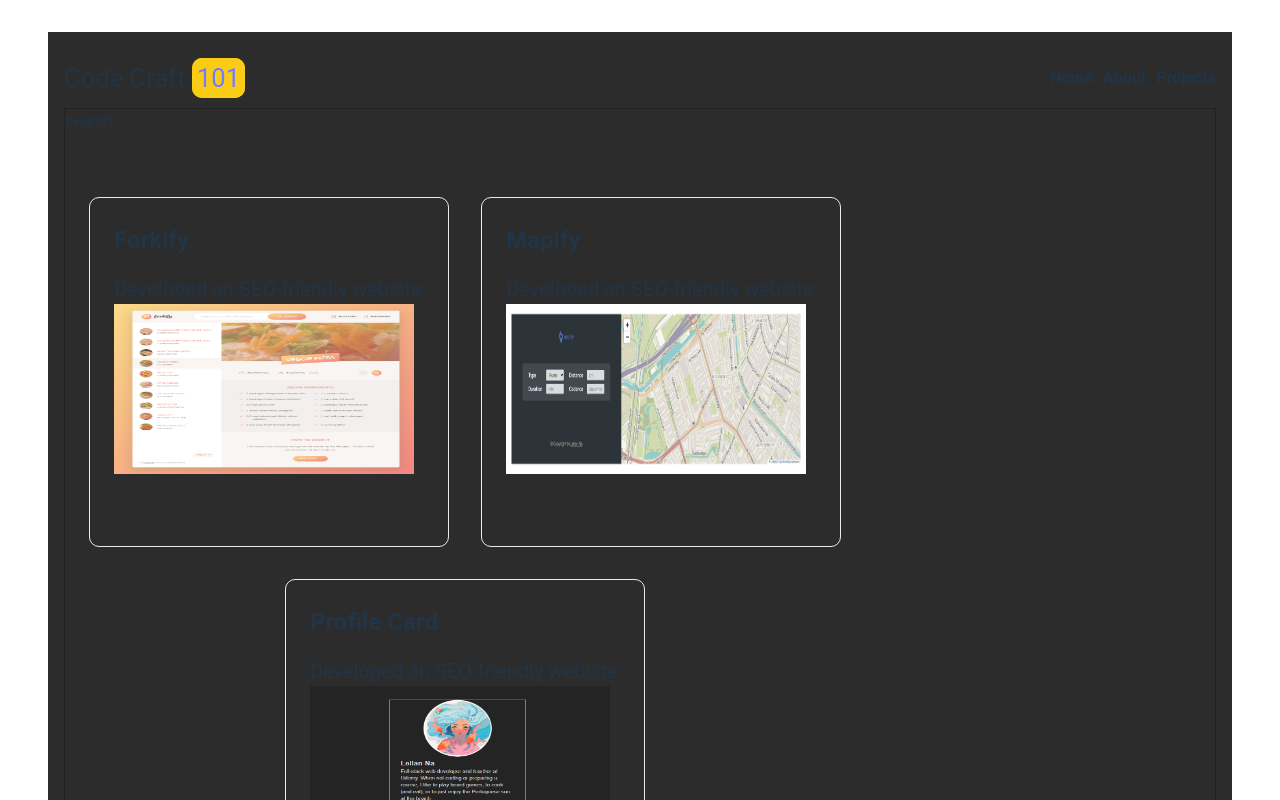
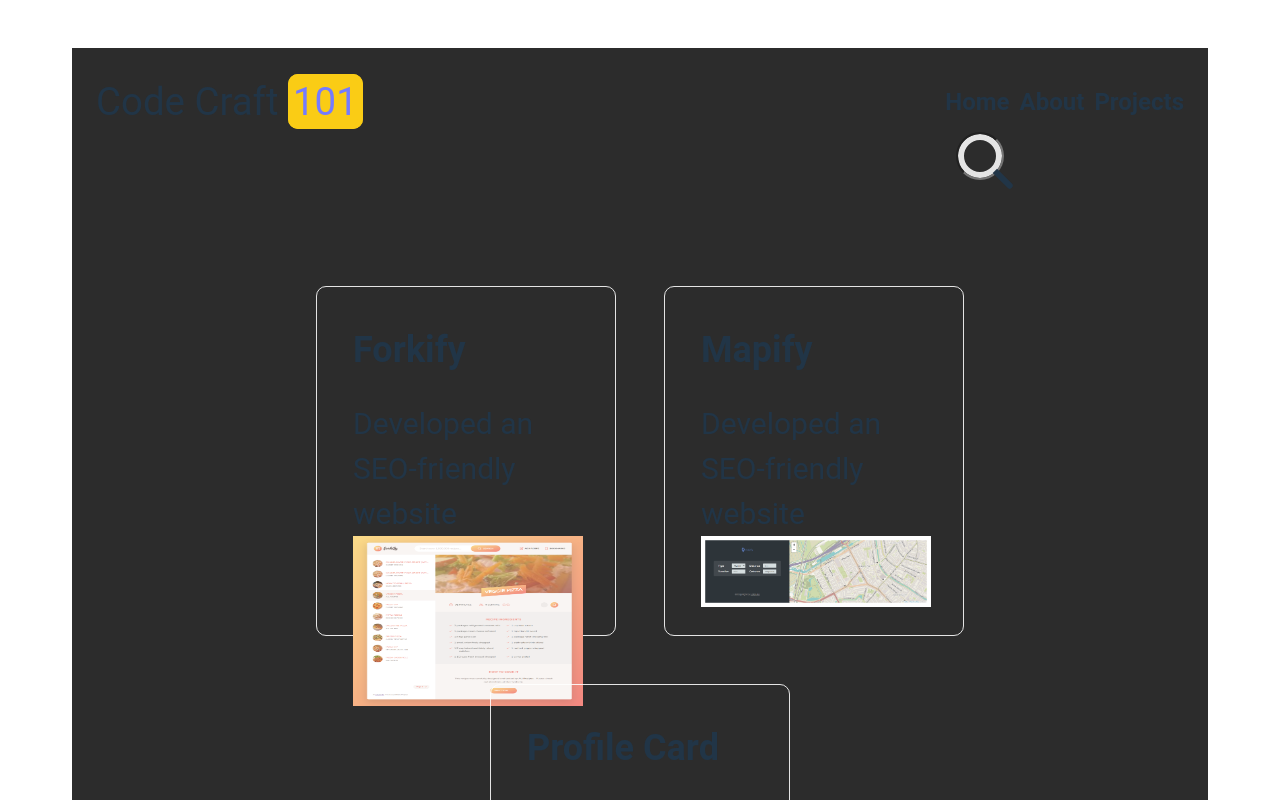
Before and after one commit to naleilan/CodeCraft101, a React (Vite) app: page / in a window 1280 px wide. Shown: the top 800 px of the page. Built offline with nearby package versions, Linux system fonts and the light colour scheme.

Commit message:
add search button css

```diff
--- a/src/App.jsx
+++ b/src/App.jsx
@@ -28,14 +28,19 @@ function Header() {
 function Main() {
   return (
     <main>
-      <form className="searchbar">search</form>
-      <section className="grid">
+      <div className="searchbtn">
+        <label htmlFor="search">Search</label>
+        <input id="search" type="search" pattern=".*\S.*" required />
+        <span className="caret"></span>
+      </div>
+
+      <section className="cards">
         <div className="card">
           <h2>Forkify</h2>
           <p>Developed an SEO-friendly website</p>
           <img
             src="../public/img/forkify.jpg"
-            width={300}
+            width={230}
             height={170}
             alt="Forkify"
           />
@@ -64,7 +69,7 @@ function Main() {
           <p>Developed an SEO-friendly website</p>
           <img
             src="../public/img/mapify.jpg"
-            width={300}
+            width={230}
             height={170}
             alt="mapify"
           />
@@ -93,7 +98,7 @@ function Main() {
           <p>Developed an SEO-friendly website</p>
           <img
             src="../public/img/profilecard.jpg"
-            width={300}
+            width={230}
             height={170}
             alt="ProfileCard"
           />
--- a/src/index.css
+++ b/src/index.css
@@ -11,6 +11,12 @@
   --color-dark2: #242323;
   --color-yelow: #facc15;
   --color-blu: #747bff;
+
+  --fg: #ffffffde;
+  --input: #2e3138;
+
+  --dur: 1s;
+  font-size: calc(16px + (24 - 16) * (100vw - 320px) / (1280 - 320));
 
   font-synthesis: none;
   text-rendering: optimizeLegibility;
@@ -46,7 +52,6 @@ nav {
   justify-content: space-between;
   align-items: center;
   height: 60px;
-  /* border: 1px solid #fff; */
 }
 
 nav p {
@@ -72,12 +77,10 @@ nav span {
 }
 /*********main********/
 main {
-  border: 1px solid var(--color-dark2);
-}
-
-.main-section {
-  max-width: 1140px;
-  height: 90vh;
+  display: flex;
+  flex-direction: column;
+  align-items: center;
+  justify-content: center;
 }
 
 ul,
@@ -85,30 +88,13 @@ li {
   list-style: none;
 }
 
-/*******footer ******/
-footer {
-  display: flex;
-  gap: 30px;
-  align-items: center;
-  justify-content: space-around;
-}
-
-.footer-div {
-  gap: 50px;
-}
-
-a {
-  text-decoration: none;
-  margin-right: 30px;
-}
-
-.grid {
+.cards {
   display: flex;
   align-items: center;
   justify-content: center;
   flex-wrap: wrap;
-  max-width: 800px;
-  margin-top: 3rem;
+  max-width: 1100px;
+  margin: 3rem 1rem;
 }
 
 .card {
@@ -118,10 +104,10 @@ a {
   text-align: left;
   color: inherit;
   text-decoration: none;
-  border: 1px solid #eaeaea;
+  border: 1px solid var(--fg);
   border-radius: 10px;
   transition: color 0.15s ease, border-color 0.15s ease;
-  width: 45%;
+  width: 300px;
   height: 350px;
   display: flex;
   flex-direction: column;
@@ -187,6 +173,226 @@ a {
 .preview {
   margin: 5px;
 }
+
+/*******search **********/
+input {
+  color: var(--fg);
+  font: 1em/1.5 Hind, sans-serif;
+}
+
+.searchbtn {
+  justify-content: flex-end;
+  margin-left: auto;
+}
+
+input,
+.caret {
+  margin: auto;
+}
+
+.searchbtn {
+  position: relative;
+  width: 100%;
+  max-width: 17em;
+}
+
+input,
+.caret {
+  display: block;
+  transition: all calc(var(--dur) * 0.5) linear;
+}
+input,
+.caret {
+  display: block;
+  transition: all calc(var(--dur) * 0.5) linear;
+}
+input {
+  background: transparent;
+  border-radius: 50%;
+  box-shadow: 0 0 0 0.25em inset;
+  caret-color: var(--color-blu);
+  width: 2em;
+  height: 2em;
+  -webkit-appearance: none;
+  -moz-appearance: none;
+  appearance: none;
+}
+input:focus,
+input:valid {
+  background: var(--input);
+  border-radius: 0.25em;
+  box-shadow: none;
+  padding: 0.75em 1em;
+  transition-duration: calc(var(--dur) * 0.25);
+  transition-delay: calc(var(--dur) * 0.25);
+  width: 100%;
+  height: 3em;
+}
+input:focus {
+  animation: showCaret var(--dur) steps(1);
+  outline: transparent;
+}
+input:focus + .caret,
+input:valid + .caret {
+  animation: handleToCaret var(--dur) linear;
+  background: transparent;
+  width: 1px;
+  height: 1.5em;
+  transform: translate(0, -1em) rotate(-180deg) translate(7.5em, -0.25em);
+}
+input::-webkit-search-decoration {
+  -webkit-appearance: none;
+}
+label {
+  color: var(--fg);
+  overflow: hidden;
+  position: absolute;
+  width: 0;
+  height: 0;
+}
+.caret {
+  background: currentColor;
+  border-radius: 0 0 0.125em 0.125em;
+  margin-bottom: -0.6em;
+  width: 0.25em;
+  height: 1em;
+  transform: translate(0, -1em) rotate(-45deg) translate(0, 0.875em);
+  transform-origin: 50% 0;
+}
+
+/* Dark mode */
+@media (prefers-color-scheme: dark) {
+  :root {
+    --fg: #ffffffde;
+    --input: #2e3138;
+    --color-dark: #2c2c2c;
+    --color-blu: #747bff;
+  }
+}
+
+/* Animations */
+@keyframes showCaret {
+  from {
+    caret-color: transparent;
+  }
+  to {
+    caret-color: var(--color-blu);
+  }
+}
+@keyframes handleToCaret {
+  from {
+    background: currentColor;
+    width: 0.25em;
+    height: 1em;
+    transform: translate(0, -1em) rotate(-45deg) translate(0, 0.875em);
+  }
+  25% {
+    background: currentColor;
+    width: 0.25em;
+    height: 1em;
+    transform: translate(0, -1em) rotate(-180deg) translate(0, 0.875em);
+  }
+  50%,
+  62.5% {
+    background: var(--color-blu);
+    width: 1px;
+    height: 1.5em;
+    transform: translate(0, -1em) rotate(-180deg) translate(7.5em, 2.5em);
+  }
+  75%,
+  99% {
+    background: var(--color-blu);
+    width: 1px;
+    height: 1.5em;
+    transform: translate(0, -1em) rotate(-180deg) translate(7.5em, -0.25em);
+  }
+  87.5% {
+    background: var(--color-blu);
+    width: 1px;
+    height: 1.5em;
+    transform: translate(0, -1em) rotate(-180deg) translate(7.5em, 0.125em);
+  }
+  to {
+    background: transparent;
+    width: 1px;
+    height: 1.5em;
+    transform: translate(0, -1em) rotate(-180deg) translate(7.5em, -0.25em);
+  }
+}
+
+/* Animations */
+@keyframes showCaret {
+  from {
+    caret-color: transparent;
+  }
+  to {
+    caret-color: var(--color-blu);
+  }
+}
+
+@keyframes handleToCaret {
+  from {
+    background: currentColor;
+    width: 0.25em;
+    height: 1em;
+    transform: translate(0, -1em) rotate(-45deg) translate(0, 0.875em);
+  }
+
+  25% {
+    background: currentColor;
+    width: 0.25em;
+    height: 1em;
+    transform: translate(0, -1em) rotate(-180deg) translate(0, 0.875em);
+  }
+
+  50%,
+  62.5% {
+    background: var(--color-blu);
+    width: 1px;
+    height: 1.5em;
+    transform: translate(0, -1em) rotate(-180deg) translate(7.5em, 2.5em);
+  }
+
+  75%,
+  99% {
+    background: var(--color-blu);
+    width: 1px;
+    height: 1.5em;
+    transform: translate(0, -1em) rotate(-180deg) translate(7.5em, -0.25em);
+  }
+
+  87.5% {
+    background: var(--color-blu);
+    width: 1px;
+    height: 1.5em;
+    transform: translate(0, -1em) rotate(-180deg) translate(7.5em, 0.125em);
+  }
+
+  to {
+    background: transparent;
+    width: 1px;
+    height: 1.5em;
+    transform: translate(0, -1em) rotate(-180deg) translate(7.5em, -0.25em);
+  }
+}
+/*******footer ******/
+
+footer {
+  display: flex;
+  gap: 30px;
+  align-items: center;
+  justify-content: space-around;
+}
+
+.footer-div {
+  gap: 50px;
+}
+
+a {
+  text-decoration: none;
+  margin-right: 30px;
+}
+
 /*************/
 
 @media (max-width: 700px) {
```
